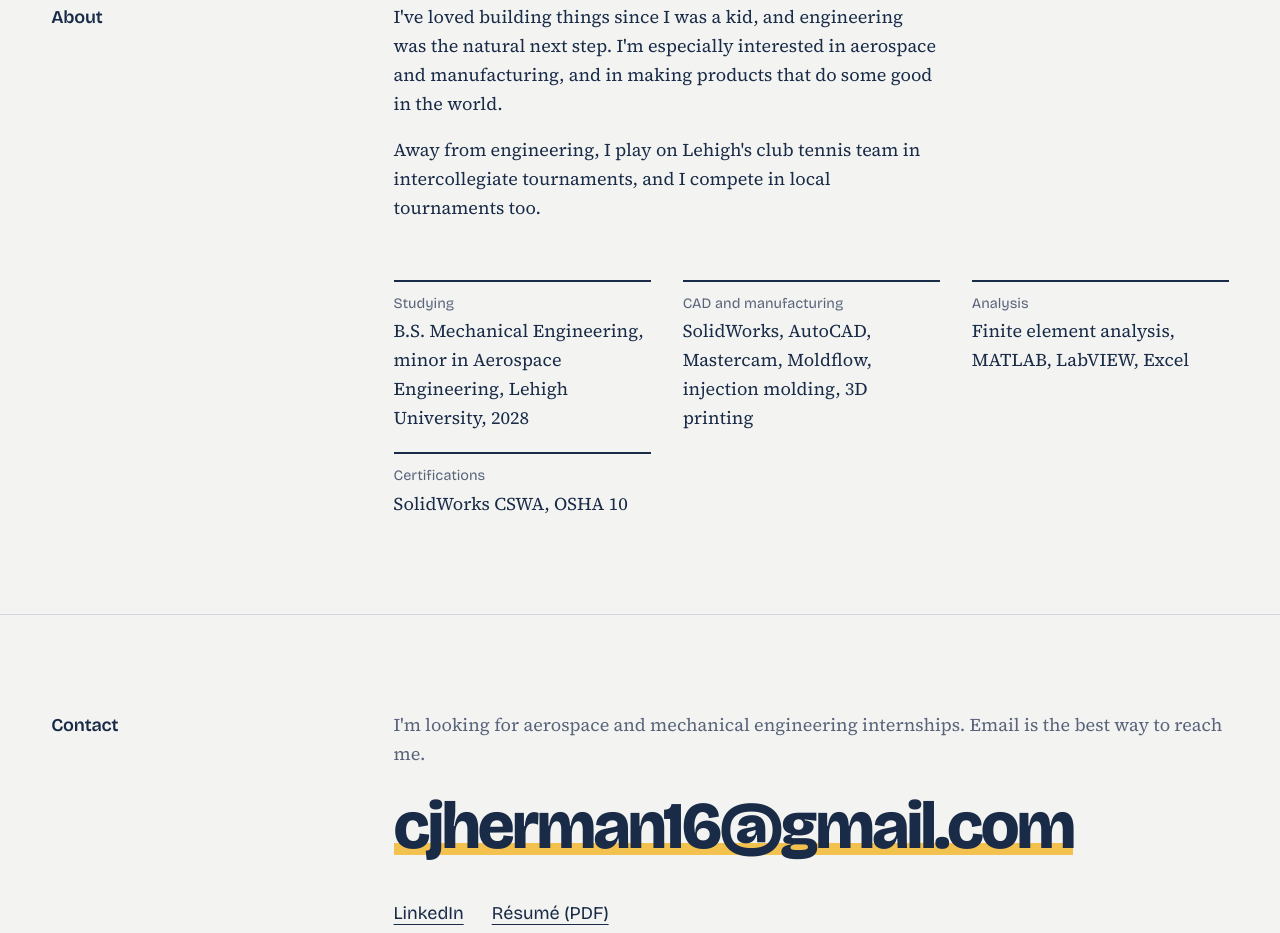
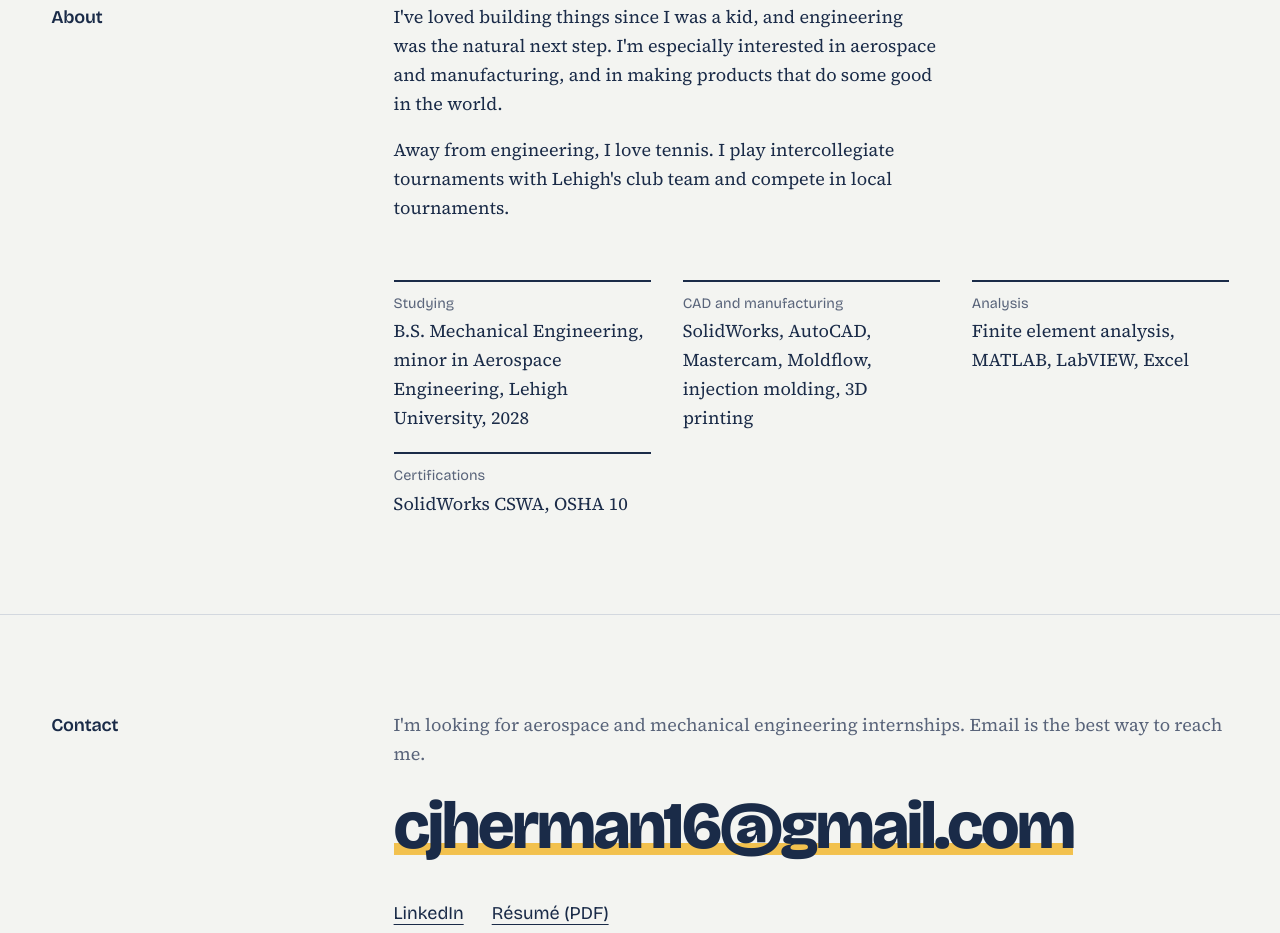
Before and after one commit to cjherman16/cjherman16.github.io, a plain HTML site: page index.html in a window 1280 px wide. Shown: the part 5172-6105 px from the top of the page. Drawn offline with nearby package versions, Linux system fonts and the light colour scheme.

Commit message:
Update tennis line in About
Co-Authored-By: Claude Opus 5.5 <noreply@anthropic.com>
Claude-Session: https://claude.ai/code/session_01Hi9Y9QL7hpsvvWWtWZmxuF

```diff
--- a/index.html
+++ b/index.html
@@ -217,7 +217,7 @@
       <h2 id="about-heading">About</h2>
       <div class="about-body">
         <p>I've loved building things since I was a kid, and engineering was the natural next step. I'm especially interested in aerospace and manufacturing, and in making products that do some good in the world.</p>
-        <p>Away from engineering, I play on Lehigh's club tennis team in intercollegiate tournaments, and I compete in local tournaments too.</p>
+        <p>Away from engineering, I love tennis. I play intercollegiate tournaments with Lehigh's club team and compete in local tournaments.</p>
       </div>
       <dl class="facts">
         <div><dt>Studying</dt><dd>B.S. Mechanical Engineering, minor in Aerospace Engineering, Lehigh University, 2028</dd></div>
```
